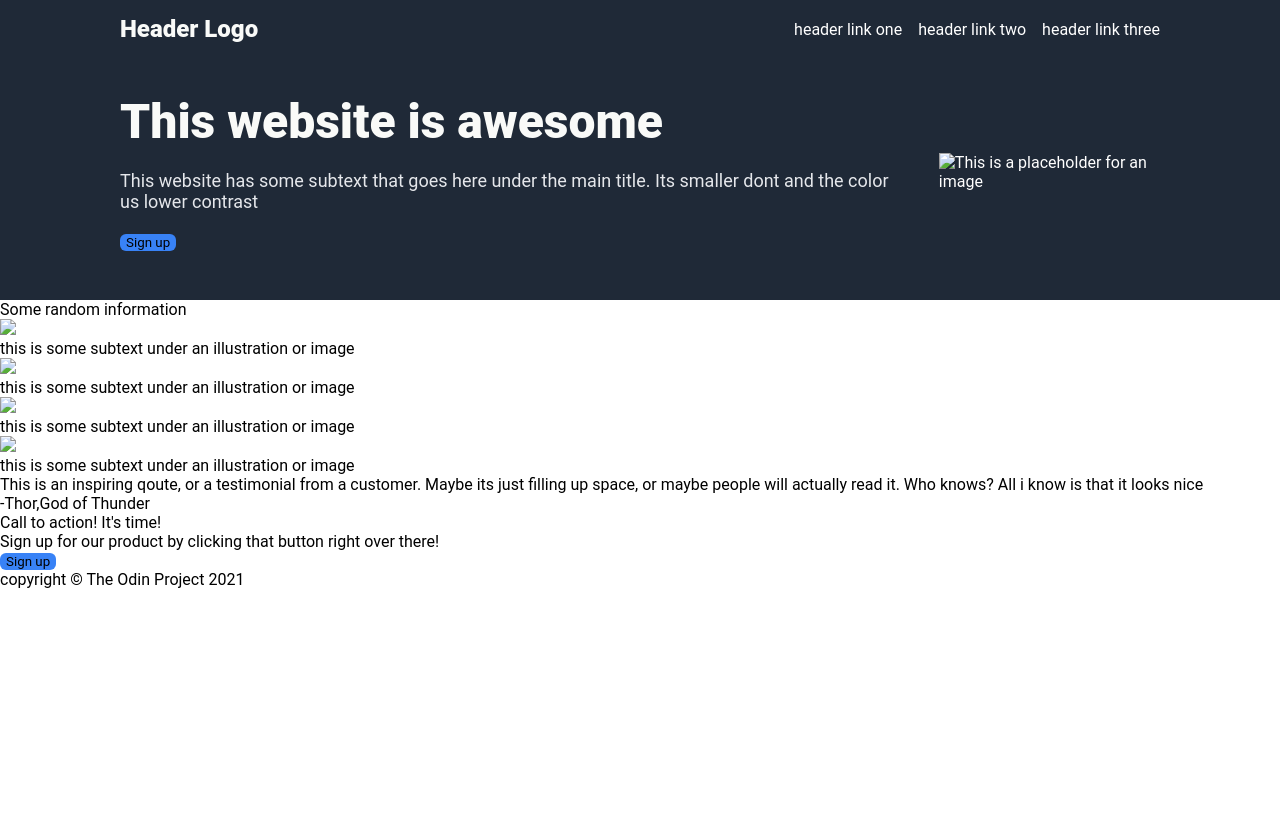
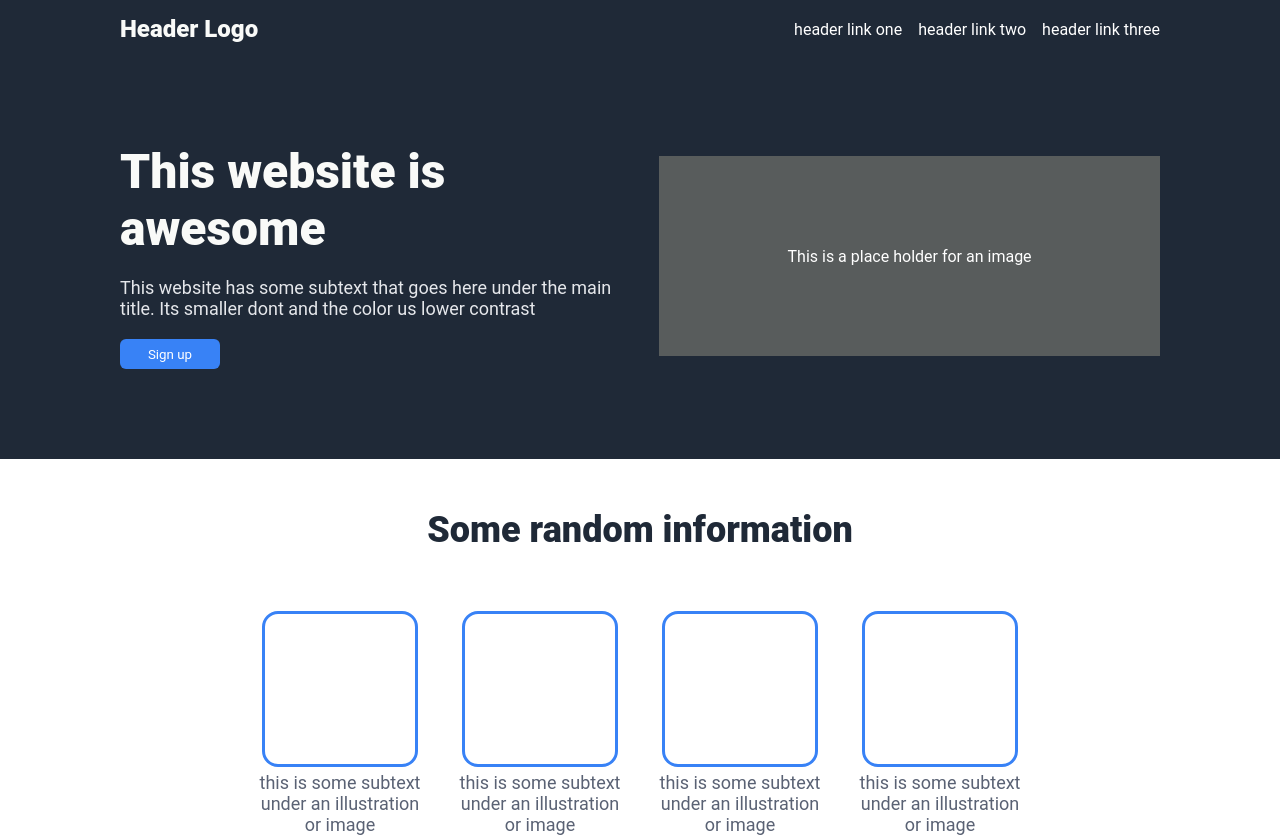
Before and after one commit to agent7898/Landing-page-odin, a plain HTML site: page index.html in a window 1280 px wide. Shown: the top 838 px of the page. Before the commit the page ends 800 px from the top, so only its background shows below. Drawn offline with Linux system fonts and the light colour scheme.

Commit message:
changes to html and css
Completed the landing page

```diff
--- a/index.html
+++ b/index.html
@@ -19,49 +19,53 @@
                 <div class="h2-left">
                     <div class="hero-main-text">This website is awesome</div>
                     <div class="sub-text">This website has some subtext that goes here under the main title. Its smaller dont and the color us lower contrast</div>
-                    <div><button>Sign up</button></div>
+                    <button>Sign up</button>
                 </div>
-                <img class="header-img" src="" alt="This is a placeholder for an image">
+                <div class="text-box">This is a place holder for an image</div>
             </div>
         </div>
 
         <div class="information">
-            <div>Some random information</div>
+            <div class="info-header">Some random information</div>
 
+            <div class="information-content">
                 <div class="img-1">
-                <img src="#">
-                <div>this is some subtext under an illustration or image</div>
+                    <div class="text-box1"></div>
+                    <div class="sub-text1">this is some subtext under an illustration or image</div>
                 </div>
 
                 <div class="img-1">
-                <img src="#">
-                <div>this is some subtext under an illustration or image</div>
+                    <div class="text-box1"></div>
+                    <div class="sub-text1">this is some subtext under an illustration or image</div>
                  </div>
 
                 <div class="img-1">
-                <img src="#">
-                <div>this is some subtext under an illustration or image</div>
+                    <div class="text-box1"></div>
+                    <div class="sub-text1">this is some subtext under an illustration or image</div>
                 </div>
 
                 <div class="img-1">
-                <img src="#">
-                <div>this is some subtext under an illustration or image</div>
+                    <div class="text-box1"></div>
+                    <div class="sub-text1">this is some subtext under an illustration or image</div>
+                </div>
             </div>
         </div>
 
         <div class="qoute">
-            <div>This is an inspiring qoute, or a testimonial from a customer. Maybe its just filling up space, or maybe people will actually read it. Who knows? All i know is that it looks nice</div>
-            <div>-Thor,God of Thunder</div>
+            <div class="qoute-1">This is an inspiring qoute, or a testimonial from a customer. Maybe its just filling up space, or maybe people will actually read it. Who knows? All i know is that it looks nice</div>
+            <div class="qoute-2">-Thor,God of Thunder</div>
         </div>
 
         <div class="cta">
-            <div>Call to action! It's time!</div>
+            <div class="cta-1">
+                <div class="cta-text">Call to action! It's time!</div>
                 <div>Sign up for our product by clicking that button right over there!</div>
-            <div><button>Sign up</button></div>
+            </div>
+            <button class="cta-button">Sign up</button>
         </div>
 
         <div class="footer">
-            <div>copyright © The Odin Project 2021</div>
+            <div>Copyright © The Odin Project 2021</div>
         </div>
 
     </body>
--- a/style.css
+++ b/style.css
@@ -12,11 +12,12 @@ a {
     display: flex;
     flex-direction: column;
     width: auto;
-    height: 300px;
-    gap: 40px;
+    height: auto;
+    gap: 90px;
     margin: 0px;
     color: white;
     background-color: #1F2937;
+    padding-bottom: 80px;
 }
 
 .header-1{
@@ -59,9 +60,135 @@ a {
     color: #E5E7EB;
 }
 
+.text-box{
+    height: 200px;
+    width: 900px;
+    display: flex;
+    background-color: rgb(88, 92, 92);
+    justify-content: center;
+    align-items: center;
+}
+
 button{
     background-color: #3882F6;
     border: none;
     border-radius: 6px;
-    size: 50px;
+    height: 30px;
+    width: 100px;
+    color: white;
 }
+
+.information{
+    display: flex;
+    height: 400px;
+    flex-direction: column;
+    justify-content: flex-start;
+    align-items: center;
+    gap: 60px;
+    margin-top: 50px;
+}
+
+.information-content{
+    display: flex;
+    justify-content: center;
+    align-items: center;
+    margin: 0px 120px;
+    gap: 30px
+}
+
+.text-box1{
+    height: 150px;
+    width: 150px;
+    display: flex;
+    aspect-ratio: 1/1;
+    border: 3px solid #3882F6;
+    border-radius: 16px;
+    border-color: #3882F6;
+    justify-content: center;
+    align-items: center;
+}
+
+.info-header{
+    display: flex;
+    align-items: center;
+    justify-content: center;
+    font-size: 36px;
+    color: #1f2937;
+    font-weight: 900;
+}
+
+.img-1{
+    display: flex;
+    flex-direction: column;
+    justify-content: center;
+    align-items: center;
+    gap: 5px;
+}
+
+.sub-text1{
+    text-align: center;
+    width: 170px;
+    font-size: 18px;
+    color: #5a6274;
+    display: flex;
+}
+
+.qoute{
+    display: flex;
+    height: 300px;
+    flex-direction: column;
+    justify-content: center;
+    align-items: center;
+    background-color: #e5e7eb;
+}
+
+.qoute-1{
+    display: flex;
+    font-style: italic;
+    margin: 0px 180px;
+    font-size: 26px;
+    color: #2b3747;
+}
+
+.qoute-2{
+    display: flex;
+    justify-content: flex-end;
+    align-self: flex-end;
+    margin: 0px 180px;
+    font-weight: 900;
+}
+
+.cta{
+    display: flex;
+    height: 120px;
+    justify-content: space-around;
+    align-items: center;
+    background-color: #3882F6;
+    border-radius: 16px;
+    margin: 90px 140px;
+}
+
+.cta-1{
+    display: flex;
+    flex-direction: column;
+    gap: 4px;
+    color: white;
+}
+
+.cta-text{
+    font-weight: 900;;
+}
+
+.cta-button{
+    color: white;
+    border: 2px solid #fff;
+}
+
+.footer{
+    background-color: #1f2937;
+    height: 80px;
+    display: flex;
+    justify-content: center;
+    align-items: center;
+    color: white;
+}
```
Lines whose indentation alone changed are shown as unchanged.
